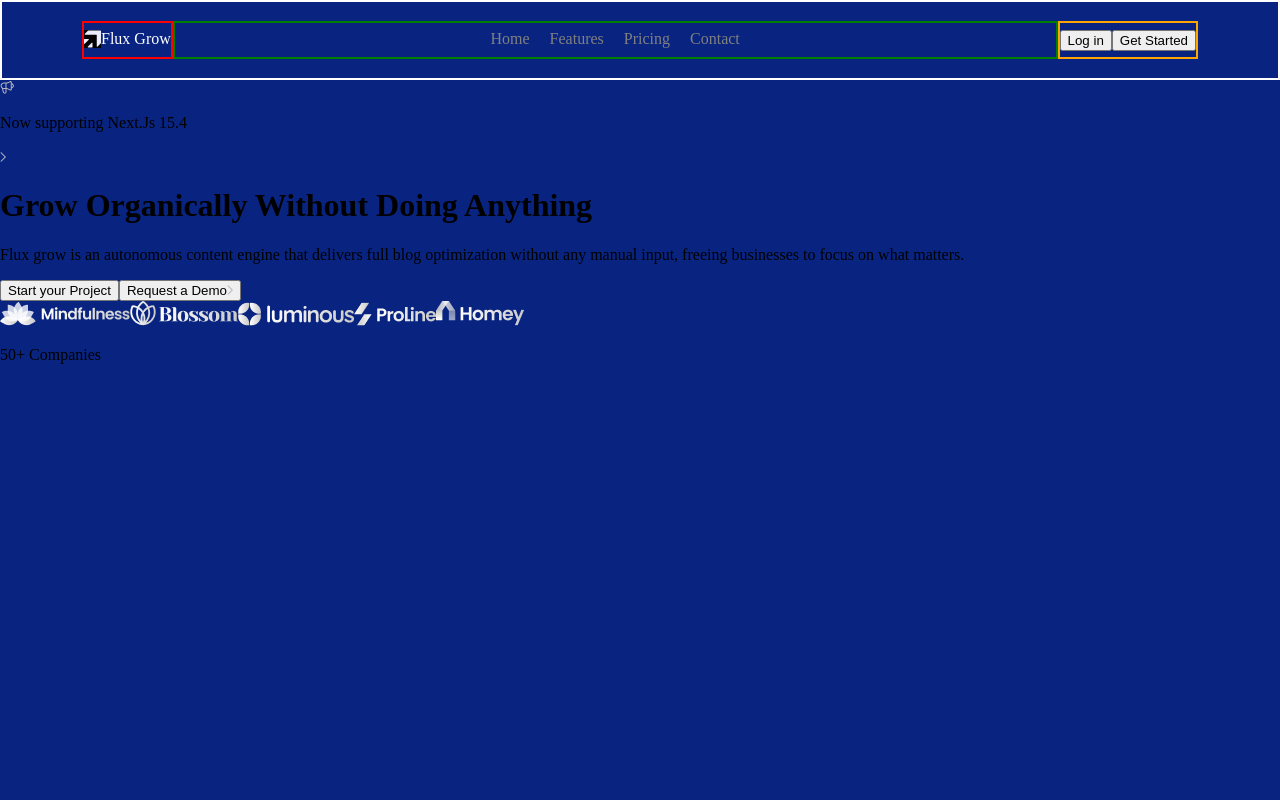
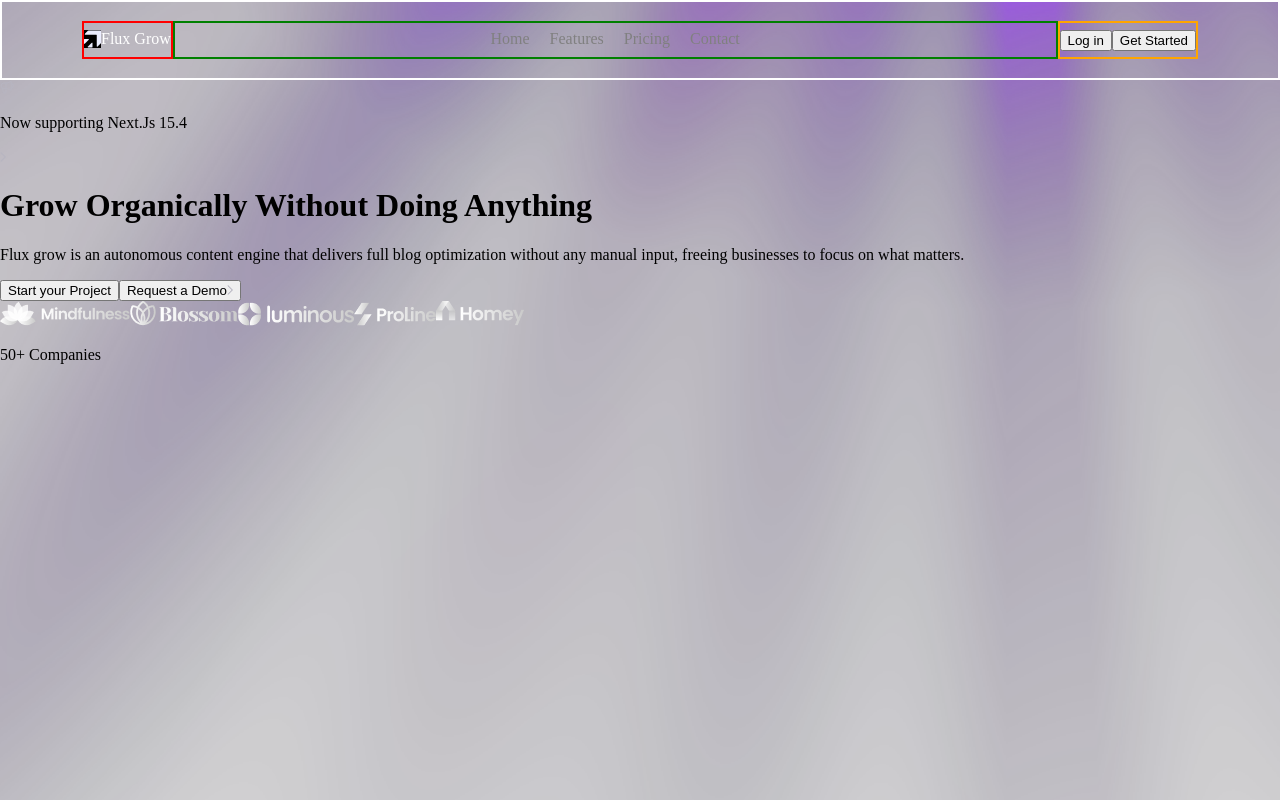
Before and after one commit to Mighty97/Flux-Grow, a React (Vite) app: page / in a window 1280 px wide. Built offline with nearby package versions, Linux system fonts and the light colour scheme.

Commit message:
loading background

```diff
--- a/src/App.css
+++ b/src/App.css
@@ -1,5 +1,5 @@
 .app-container {
-  background-color: rgb(8, 36, 128);
+  background-image: url('./assets/Gradient.png');
   width: 100vw;
   height: 100vh;
 }
```
Also changed, not shown: src/assets/Gradient.png (added).
